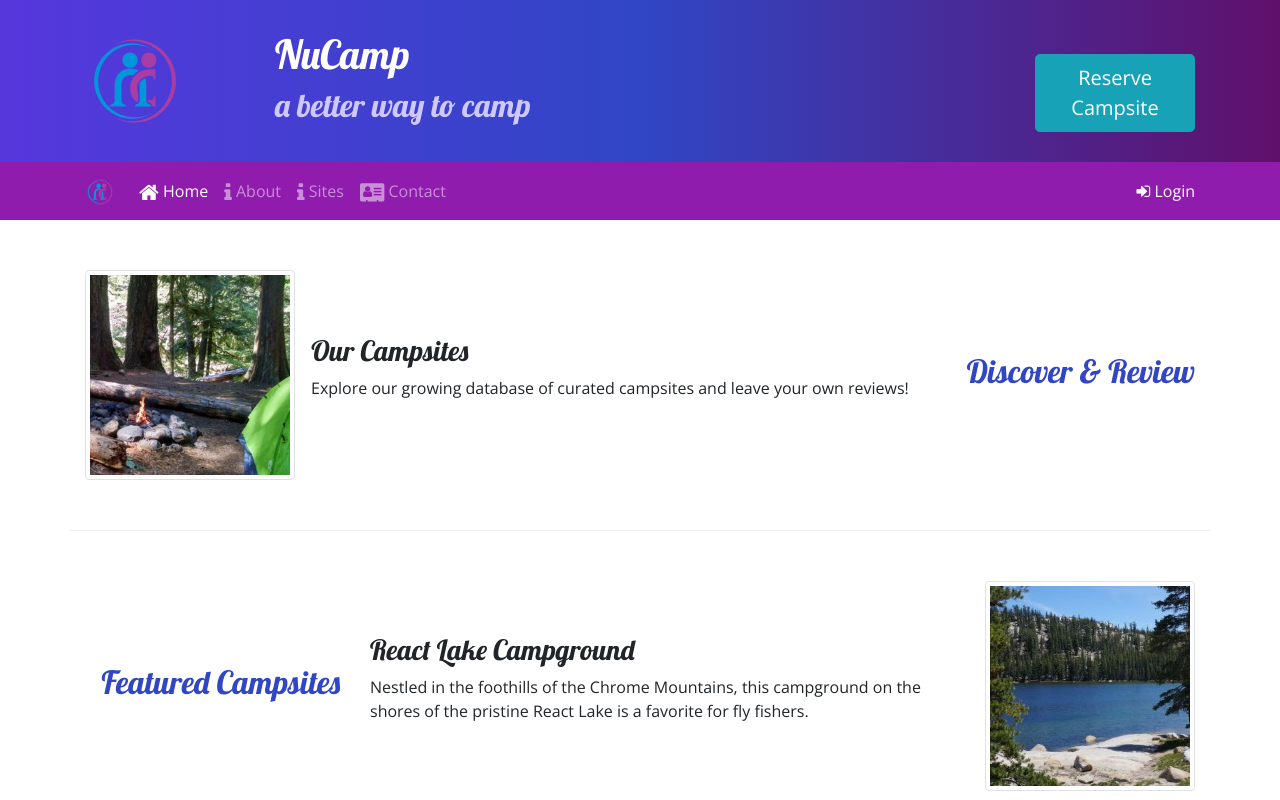
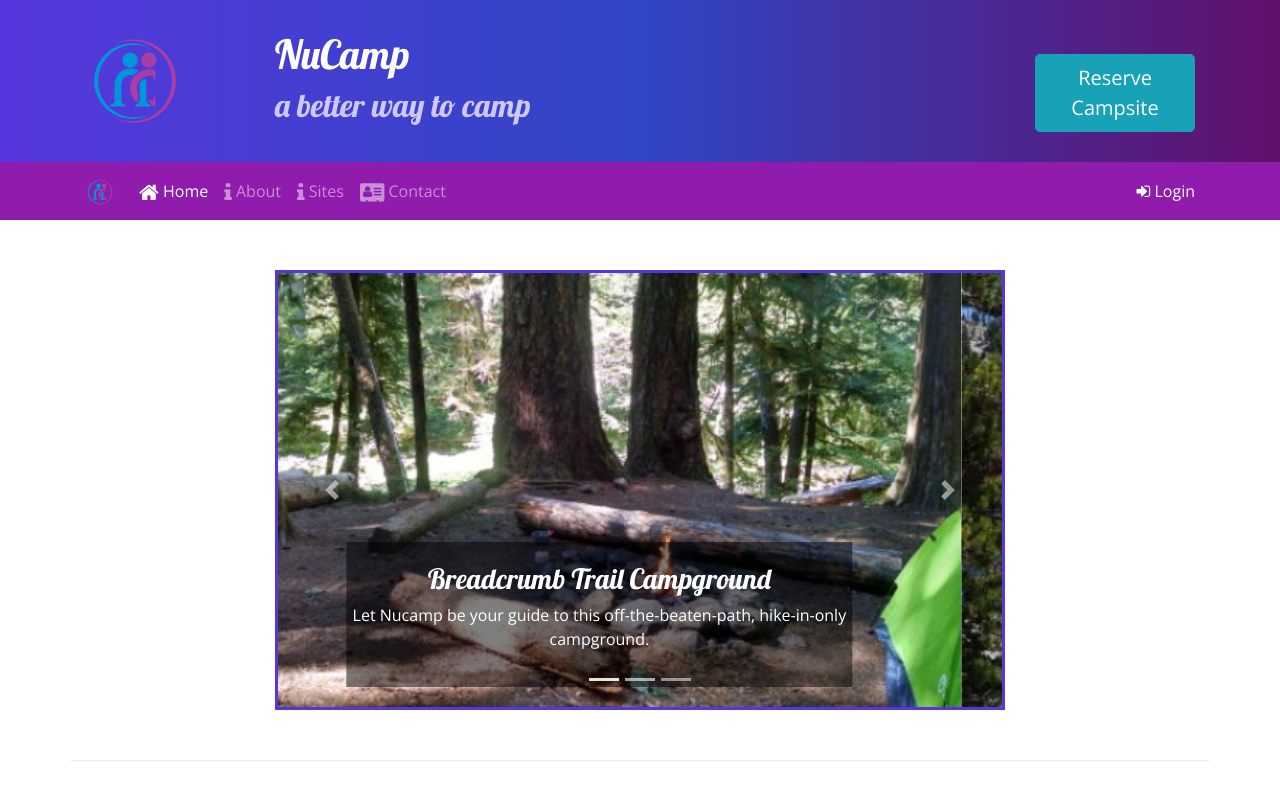
Before and after one commit to shannonel/NucampSite_EShannon, a website: page index.html in a window 1280 px wide. Shown: the top 800 px of the page. Drawn offline with nearby package versions, Linux system fonts and the light colour scheme.

Commit message:
Carousel

```diff
--- a/css/styles.css
+++ b/css/styles.css
@@ -35,3 +35,10 @@
 .navbar {
     background-color: #901CAD;
 }
+
+.carousel-caption {
+    background-color: rgba(0,0,0,0.5);
+}
+.carousel {
+    border: solid #5637DD
+}
--- a/index.html
+++ b/index.html
@@ -97,6 +97,48 @@
     </div>
 
     <div class="container">
+        <div class="row row-content">
+            <div class="col-md-8 mx-auto">
+                <div id="homeCarousel" class="carousel slide" data-ride="carousel">
+                    <ol class="carousel-indicators">
+                        <li data-target="#homeCarousel" data-slide-to="0" class="active"></li>
+                        <li data-target="#homeCarousel" data-slide-to="1"></li>
+                        <li data-target="#homeCarousel" data-slide-to="2"></li>
+                    </ol>
+                    <div class="carousel-inner">
+                        <div class="carousel-item active">
+                            <img class="d-block w-100" src="img/breadcrumb-trail.jpg" alt="Breadcrumb Trail Campground" />
+                            <div class="carousel-caption">
+                                <h3>Breadcrumb Trail Campground</h3>
+                                <p class="d-none d-sm-block">Let Nucamp be your guide to this off-the-beaten-path, hike-in-only campground.</p>
+                            </div>
+                        </div>
+                        <div class="carousel-item">
+                            <img class="d-block w-100" src="img/react-lake.jpg" alt="React Lake Campground" />
+                            <div class="carousel-caption">
+                                <h3>React Lake Campground</h3>
+                                <p class="d-none d-sm-block">Nestled in the foothills of the Chrome Mountains, this campground on the shores of the pristine React Lake is a favorite for fly fishers.</p>
+                            </div>
+                        </div>
+                        <div class="carousel-item">
+                            <img class="d-block w-100" src="img/chrome-river.jpg" alt="Chrome River Campground" />
+                            <div class="carousel-caption">
+                                <h3>Chrome River Campground</h3>
+                                <p class="d-none d-sm-block">Spend a few sunny days and starry nights beneath a canopy of old-growth firs at this enchanting spot by the Chrome River.</p>
+                            </div>
+                        </div>
+                    </div>
+                    <a class="carousel-control-prev" href="#homeCarousel" role="button" data-slide="prev">
+                        <span class="carousel-control-prev-icon"></span>
+                        <span class="sr-only">Previous</span>
+                    </a>
+                    <a class="carousel-control-next" href="#homeCarousel" role="button" data-slide="next">
+                        <span class="carousel-control-next-icon"></span>
+                        <span class="sr-only">Next</span>
+                    </a>
+                </div>
+            </div>
+        </div>
         <div class="row row-content align-items-center">
             <div class="col-sm-4 order-sm-last col-md-3">
                 <h2 class="text-sm-right">Discover & Review</h2>
```
